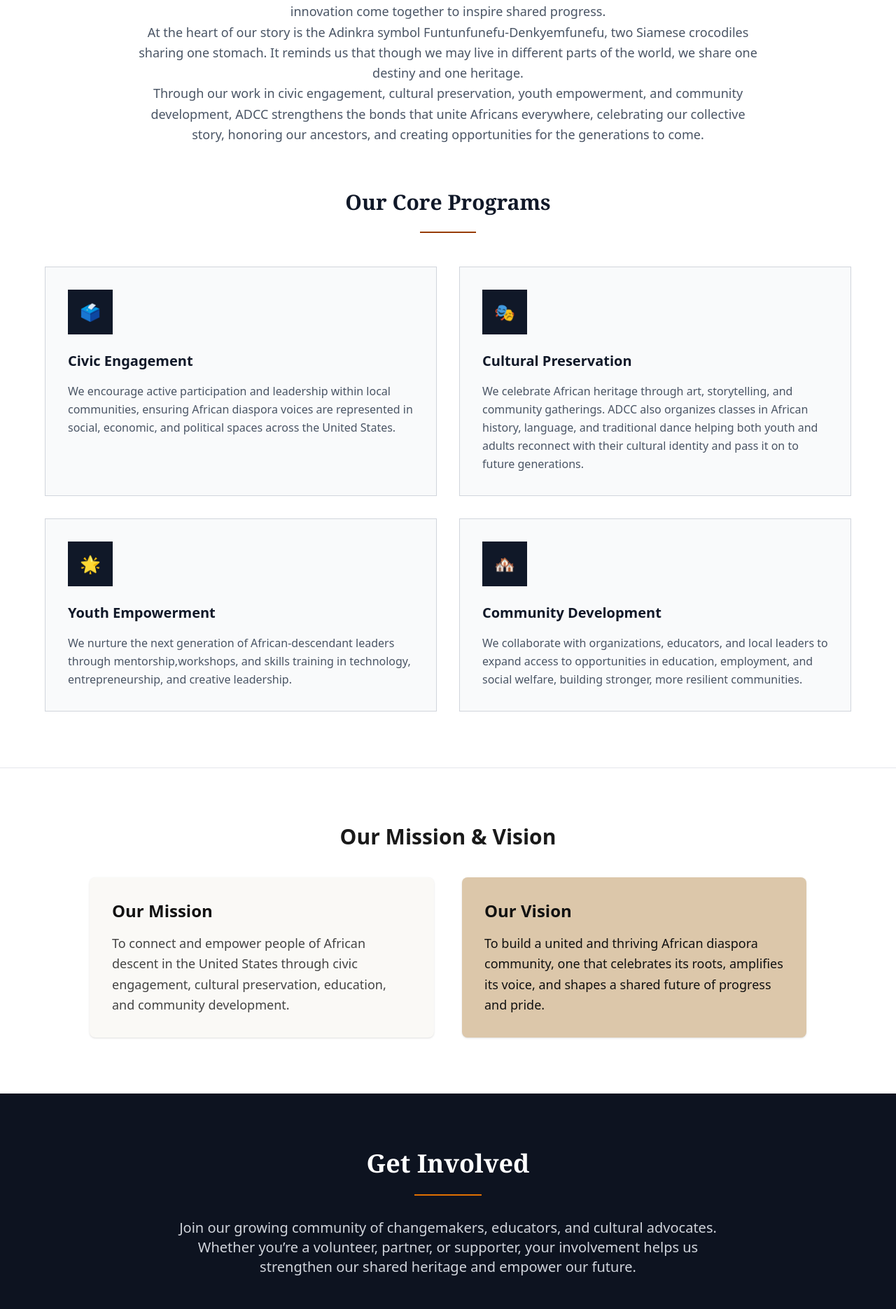
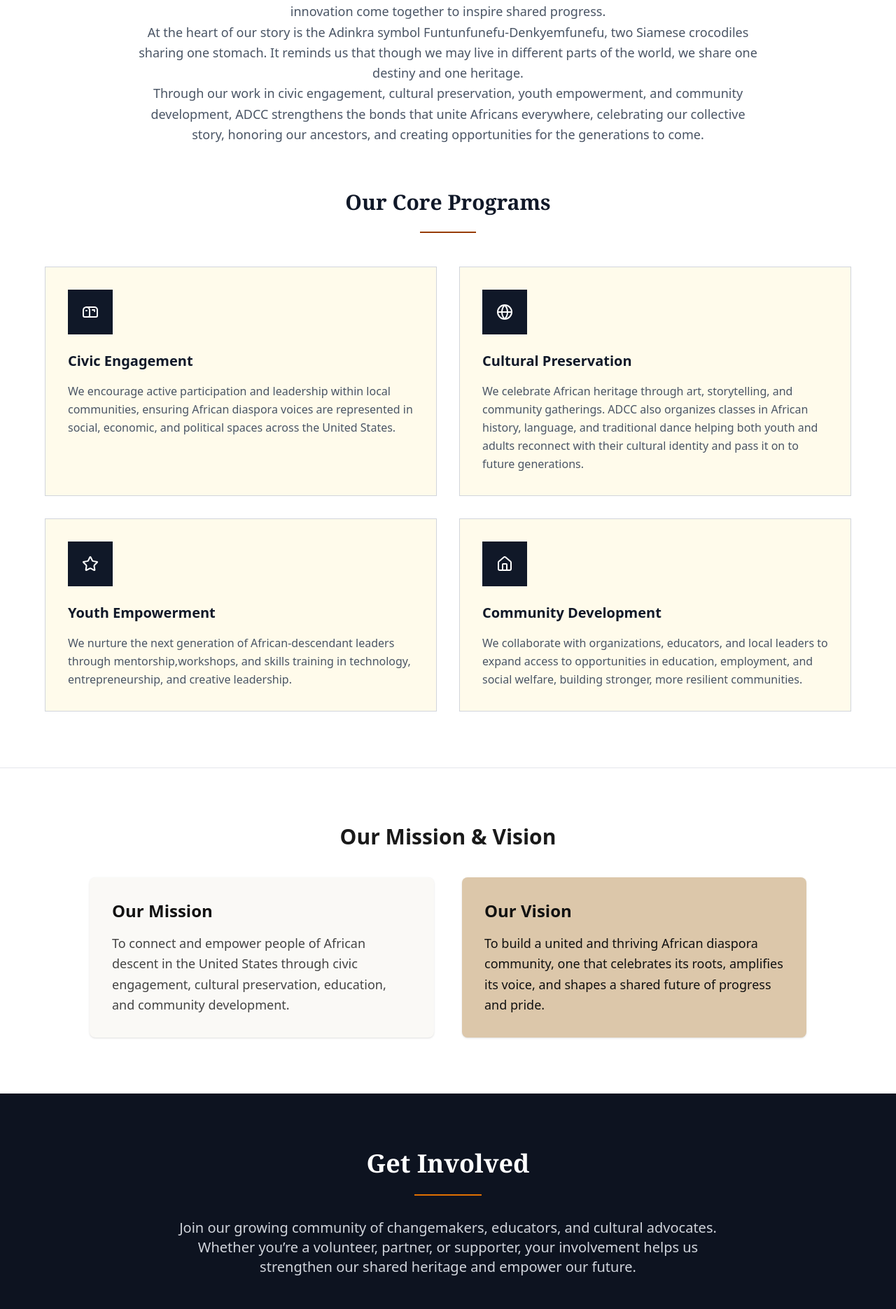
Before and after one commit to Linda-Mensah/africandcc, a React (Vite) app: page / in a window 1280 px wide. Shown: the part 883-2754 px from the top of the page at 70% size. Built offline with nearby package versions, Linux system fonts and the light colour scheme.

Commit message:
add icons

```diff
--- a/package.json
+++ b/package.json
@@ -11,6 +11,7 @@
   },
   "dependencies": {
     "@tailwindcss/vite": "^4.1.17",
+    "lucide-react": "^0.553.0",
     "react": "^19.2.0",
     "react-dom": "^19.2.0",
     "tailwindcss": "^4.1.17"
--- a/src/App.jsx
+++ b/src/App.jsx
@@ -1,4 +1,16 @@
 // src/App.jsx
+import {
+  Bell,
+  Globe,
+  HandCoins,
+  HelpingHand,
+  Home,
+  Mail,
+  Mailbox,
+  MapPin,
+  Phone,
+  Star,
+} from "lucide-react";
 import React, { useState } from "react";
 
 const Navbar = () => {
@@ -6,8 +18,11 @@ const Navbar = () => {
 
   return (
     <nav className="fixed w-full bg-white/95 backdrop-blur-md shadow-sm z-50 border-b border-gray-200">
-      <div className="container mx-auto flex justify-between items-center py-4 px-6">
-        <img className="w-12 h-12 object-cover" src="/adcc-logo.png" />
+      <div className="container mx-auto flex justify-between items-center py-3 px-6">
+        <img
+          className="w-12 h-12 object-cover"
+          src="/adcc-logo-transparent.png"
+        />
         {/* <h1 className="text-2xl font-bold text-gray-900 font-serif">LOGO</h1> */}
 
         {/* Desktop Menu */}
@@ -157,30 +172,30 @@ const About = () => (
             title: "Civic Engagement",
             description:
               "We encourage active participation and leadership within local communities, ensuring African diaspora voices are represented in social, economic, and political spaces across the United States.",
-            icon: "🗳️",
+            icon: <Mailbox />,
           },
           {
             title: "Cultural Preservation",
             description:
               "We celebrate African heritage through art, storytelling, and community gatherings. ADCC also organizes classes in African history, language, and traditional dance helping both youth and adults reconnect with their cultural identity and pass it on to future generations.",
-            icon: "🎭",
+            icon: <Globe />,
           },
           {
             title: "Youth Empowerment",
             description:
               "We nurture the next generation of African-descendant leaders through mentorship,workshops, and skills training in technology, entrepreneurship, and creative leadership.",
-            icon: "🌟",
+            icon: <Star />,
           },
           {
             title: "Community Development",
             description:
               "We collaborate with organizations, educators, and local leaders to expand access to opportunities in education, employment, and social welfare, building stronger, more resilient communities.",
-            icon: "🏘️",
+            icon: <Home />,
           },
         ].map((program, index) => (
           <div
             key={index}
-            className="bg-gray-50  rounded-none p-8 hover:bg-amber-50 transition-all duration-300 border border-gray-300 hover:border-amber-800 group"
+            className=" rounded-none p-8 bg-amber-50 transition-all duration-300 border border-gray-300 hover:border-amber-800 group"
           >
             <div className="w-16 h-16 rounded-none bg-gray-900 group-hover:bg-amber-800 flex items-center justify-center text-2xl text-white mb-6 transition-colors duration-300">
               {program.icon}
@@ -246,9 +261,9 @@ const GetInvolved = () => (
       </p>
       <div className="flex flex-col sm:flex-row gap-6 justify-center items-center">
         {[
-          { label: "Volunteer", icon: "👥" },
-          { label: "Donate", icon: "💝" },
-          { label: "Subscribe", icon: "📧" },
+          { label: "Volunteer", icon: <HelpingHand /> },
+          { label: "Donate", icon: <HandCoins /> },
+          { label: "Subscribe", icon: <Bell /> },
         ].map((action, index) => (
           <button
             key={index}
@@ -479,11 +494,11 @@ const Contact = () => {
               <div className="space-y-4">
                 {[
                   {
-                    icon: "📍",
+                    icon: <MapPin />,
                     text: "1717 N Street NW STE 1, Washington, DC 20036",
                   },
-                  { icon: "📞", text: "360-682-1998" },
-                  { icon: "✉️", text: "info@africandcc.org" },
+                  { icon: <Phone />, text: "360-682-1998" },
+                  { icon: <Mail />, text: "info@africandcc.org" },
                 ].map((item, index) => (
                   <div key={index} className="flex items-start space-x-4">
                     <span className="text-2xl text-amber-800 mt-1">
```
Also changed, not shown: public/adcc-logo-transparent.png (added), 1 other file (tests, documents, lock files or other folders).
